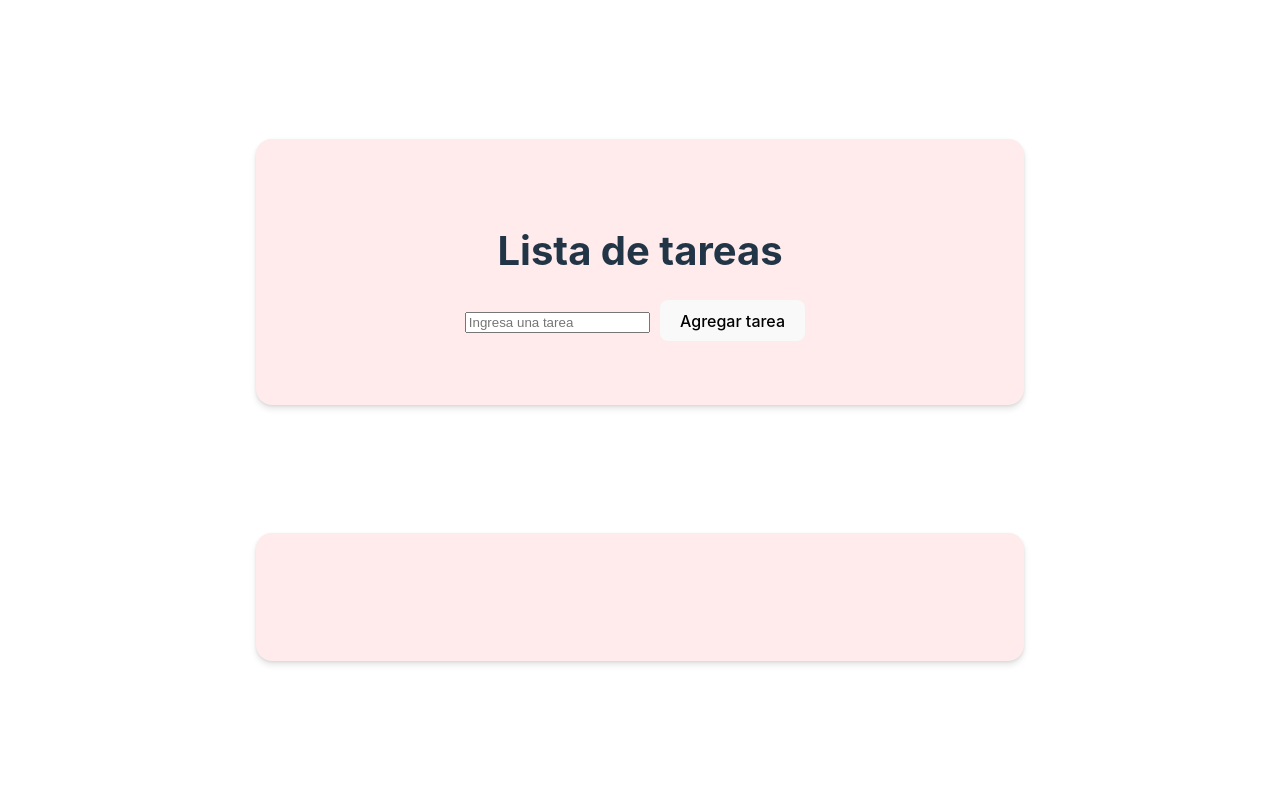
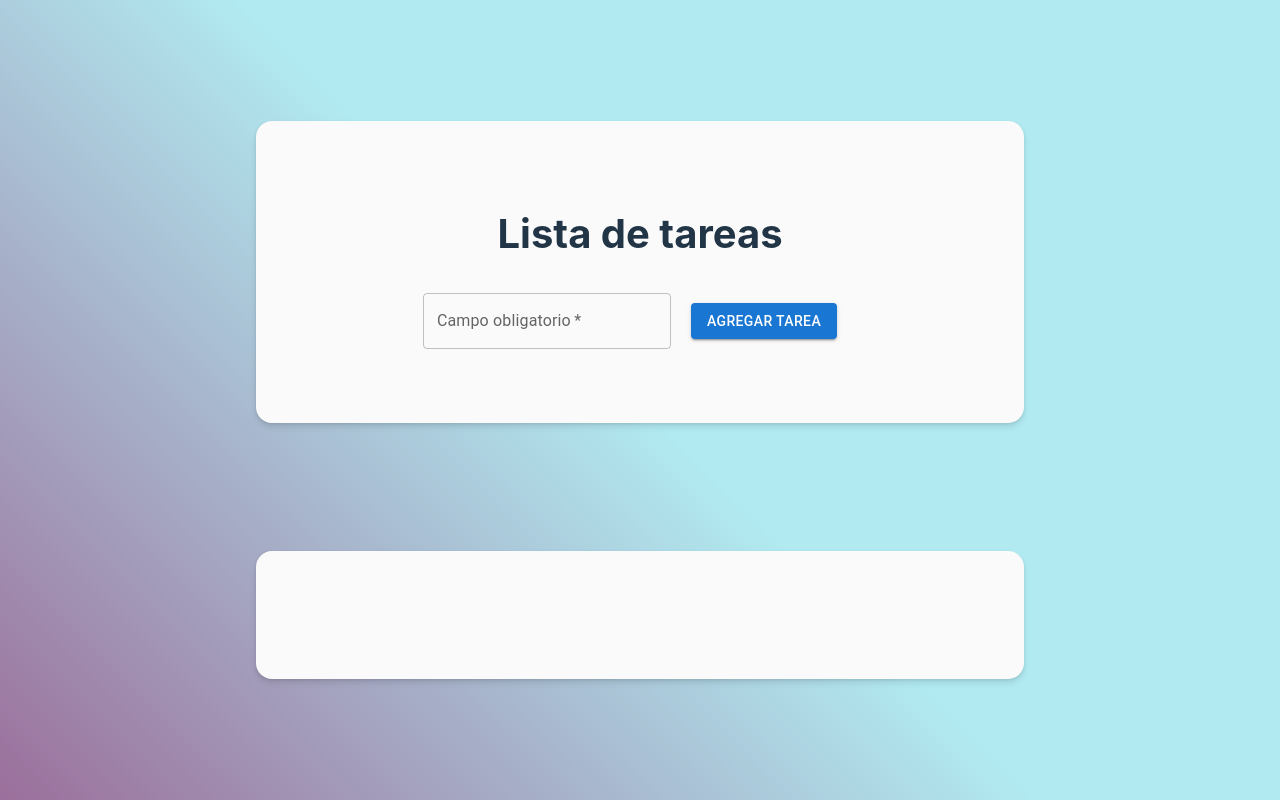
Before and after one commit to Demian2023/TP-React, a React (Vite) app: page / in a window 1280 px wide. Built offline with nearby package versions, Linux system fonts and the light colour scheme.

Commit message:
libreria MUI agregada y cambios de estilo

```diff
--- a/package.json
+++ b/package.json
@@ -10,6 +10,10 @@
     "preview": "vite preview"
   },
   "dependencies": {
+    "@emotion/react": "^11.11.1",
+    "@emotion/styled": "^11.11.0",
+    "@fontsource/roboto": "^5.0.8",
+    "@mui/material": "^5.14.20",
     "react": "^18.2.0",
     "react-dom": "^18.2.0",
     "uuid": "^9.0.1"
--- a/src/componentes/FormularioTareas.jsx
+++ b/src/componentes/FormularioTareas.jsx
@@ -1,6 +1,10 @@
-import '../estilos/formulario.css'
+import '../estilos/formulario.css';
 import { useState } from 'react';
-import PropTypes from 'prop-types'
+import PropTypes from 'prop-types';
+import Button from '@mui/material/Button';
+import TextField from '@mui/material/TextField';
+
+
 
 const FormularioTareas = ({agregarTarea}) => {
 
@@ -22,13 +26,15 @@ const FormularioTareas = ({agregarTarea}) => {
                 <div className="flex">
                     <div>
                         <h1>Lista de tareas</h1>
-                        <form onSubmit={enviarTarea}>
-                            <input type="text"
-                            placeholder='Ingresa una tarea'
+                        <form onSubmit={enviarTarea} className='centradoVertical'>
+                            <TextField
+                            required
+                            id="outlined-required"
                             value={texto}
-                            required={true}
-                            onChange={inputChange}/>
-                            <button type='submit'>Agregar tarea</button>
+                            label="Campo obligatorio"
+                            onChange={inputChange}
+                            />
+                            <Button type='submit' variant="contained">Agregar tarea</Button>
                         </form>
                     </div>
 
--- a/src/componentes/ListadoTareas.jsx
+++ b/src/componentes/ListadoTareas.jsx
@@ -1,6 +1,8 @@
 import PropTypes from 'prop-types'
 import '../estilos/formulario.css'
 import '../estilos/index.css'
+import Button from '@mui/material/Button';
+
 
 
 
@@ -12,13 +14,11 @@ const ListadoTareas = ({tareas, toggleClass, eliminarTarea}) =>{
             {tareas.map((tarea) => (
                 <div key={tarea.id}>
                     <div>
-                        <li id={tarea.id} className={tarea.clase}>{tarea.texto}</li>
+                        <li id={tarea.id} className={tarea.clase === false ? "noCompletada" : "completada"}>{tarea.texto}</li>
                     </div>
                     <div>
-                        <button onClick={()=>{toggleClass(tarea.id)}} > {tarea.clase === "noCompletada" ? "Completar" : "Sin completar"} {
-
-                        } </button>
-                        <button onClick={()=>{eliminarTarea(tarea.id)}} >Eliminar</button>
+                        <Button variant="outlined" onClick={()=>{toggleClass(tarea.id)}} > {tarea.clase === false ? "Marcar como completa" : "Desmarcar"}</Button >
+                        <Button variant="outlined" onClick={()=>{eliminarTarea(tarea.id)}} >Eliminar</Button >
                     </div>
                 </div>
             ))}
--- a/src/componentes/TareasApp.jsx
+++ b/src/componentes/TareasApp.jsx
@@ -28,7 +28,7 @@ const TareasApp = () => {
     const toggleClass = (id) => {
         const cambiarClase = tareas.map(tarea =>{
             if (id === tarea.id) {
-                tarea.clase ? tarea.clase = "noCompletada" : tarea.clase = "completada"
+                tarea.clase ? tarea.clase = false : tarea.clase = true
             }
             return tarea;
             });
--- a/src/estilos/formulario.css
+++ b/src/estilos/formulario.css
@@ -1,5 +1,5 @@
 .formulario {
-    background-color: rgb(255, 235, 235);
+    background-color: rgb(250, 250, 250);
     border-radius: 1em;
     padding: 5%;
     margin: 5%;
@@ -47,7 +47,7 @@ ul {
 }
 
 li {
-    background-color: #f7f7f7;
+    background-color: #B1EAF1;
     border-radius: 8px;
     margin-top: 10px;
     margin-bottom: 10px;
@@ -68,7 +68,7 @@ li:hover {
 }
 
 .lista {
-    background-color: rgb(255, 235, 235);
+    background-color: rgb(250, 250, 250);
     border-radius: 1em;
     padding: 5%;
     margin: 5%;
--- a/src/estilos/index.css
+++ b/src/estilos/index.css
@@ -3,8 +3,8 @@
     line-height: 1.5;
     font-weight: 400;
     color-scheme: light dark;
-    color: rgba(255, 255, 255, 0.87);
-    background-color: #242424;
+    background-color: #9b6f9b;
+    background-image: linear-gradient(45deg, #9b6f9b 0%, #b1eaf1 50%);
     font-synthesis: none;
     text-rendering: optimizeLegibility;
     -webkit-font-smoothing: antialiased;
@@ -36,27 +36,13 @@ h1 {
     line-height: 1.1;
 }
 
-button {
-    border-radius: 8px;
-    border: 1px solid transparent;
-    padding: 0.6em 1.2em;
-    font-size: 1em;
-    font-weight: 500;
-    font-family: inherit;
-    background-color: #1a1a1a;
-    cursor: pointer;
-    transition: border-color 0.25s;
-    margin-left: 10px;
-    margin-right: 10px;
+.centradoVertical {
+    display: flex;
+    align-items: center;
 }
 
-button:hover {
-    border-color: #646cff;
-}
-
-button:focus,
-button:focus-visible {
-    outline: 4px auto -webkit-focus-ring-color;
+Button {
+    margin: 20px !important;
 }
 
 @media (prefers-color-scheme: light) {
```
Also changed, not shown: 1 other file (tests, documents, lock files or other folders).
